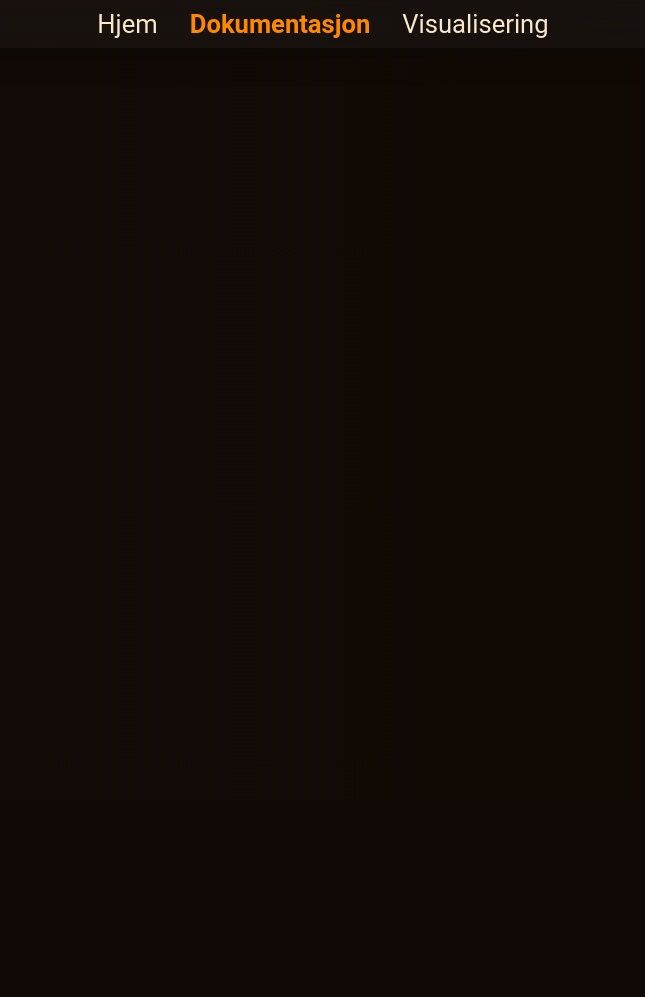
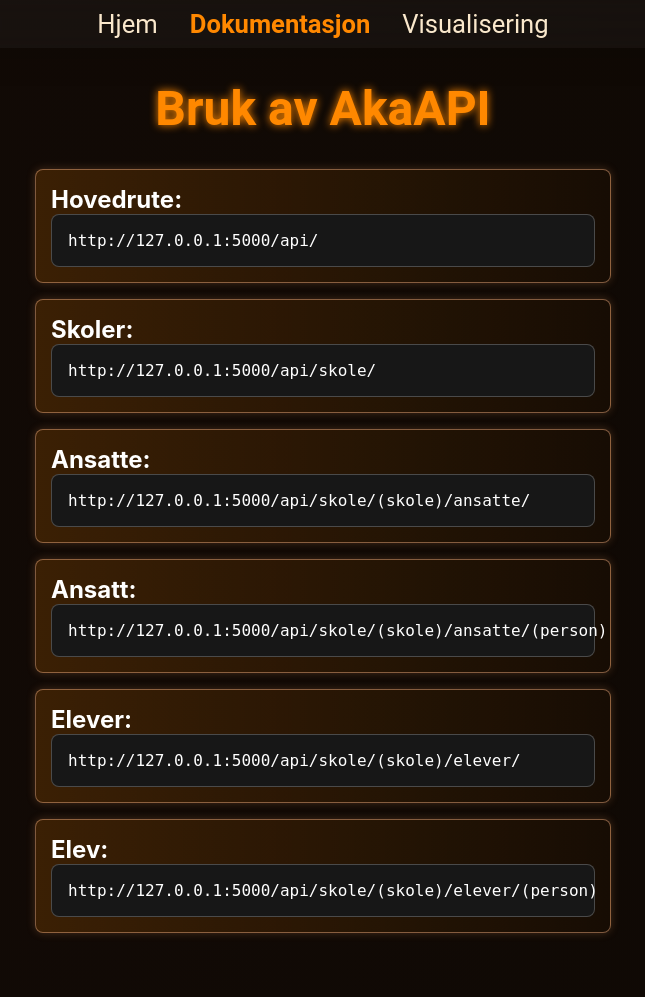
Before and after one commit to Jakobsen123/AkaAPI, a Flask app: page /dokumentasjon in a window 1280 px wide. Shown: the whole page, without its empty margins (317-962 px from the left). Before the commit the page ends 38 px from the top, so only its background shows below. Run offline with Flask 3, Linux system fonts and the light colour scheme; some web fonts are replaced.

Commit message:
HTML og CSS for dokumentasjon side

```diff
--- a/static/style/index.css
+++ b/static/style/index.css
@@ -10,14 +10,14 @@
 * {
   text-decoration: none;
   box-sizing: border-box;
-
 }
 
 ul {
   list-style-type: none;
 }
 
-ul, ol {
+ul,
+ol {
   margin: 0;
   padding: 0;
   list-style: none;
@@ -124,8 +124,8 @@ h1 {
   align-items: center;
   justify-content: flex-start;
 
-  min-height: 100vh;      /* was height: 100vh */
-  padding: 10vh 0 4rem;   /* clears the navbar, leaves room at the bottom */
+  min-height: 100vh;
+  padding: 10vh 0 4rem;
 }
 
 .main_content {
@@ -145,10 +145,7 @@ h1 {
   border-radius: 16px;
   border: solid 1px #dc9e7288;
   box-shadow: 0 0 0.5rem rgba(221, 140, 86, 0.254);
-
 }
-
-
 
 .visual_card {
   width: 100%;
@@ -163,3 +160,59 @@ h1 {
   flex-direction: row;
   justify-content: space-between;
 }
+
+.documentation_main {
+  display: flex;
+  flex-direction: column;
+  align-items: center;
+  padding: 10vh 0 4rem;
+  color: white;
+  font-family: "inter";
+  min-width: 50vw;
+}
+
+.documentation_main h3 {
+  font-size: 3rem;
+  font-family: "roboto";
+  color: #ff8800;
+  text-shadow: 0 0 0.5rem;
+  margin: 0;
+  padding-bottom: 2rem;
+}
+
+.documentation_card_container {
+  width: 45%;
+  display: flex;
+  flex-direction: column;
+  gap: 16px;
+}
+
+.documentation_card {
+  font-size: 1.5rem;
+
+  background-image: linear-gradient(to right, #ff88002d, #ff880008);
+  border-radius: 8px;
+  border: solid 1px #dc9e7288;
+  box-shadow: 0 0 0.5rem rgba(221, 140, 86, 0.254);
+  padding: 15px;
+  width: 100%;
+}
+
+.documentation_card div {
+  font-family: monospace;
+  font-size: 1rem;
+  background-color: rgb(23, 23, 23);
+  padding: 1em;
+  border-radius: 8px;
+  border: 1px solid rgba(255, 255, 255, 0.219);
+  transform: 0.3s;
+}
+
+.documentation_card div:hover {
+  border: 1px solid rgba(237, 177, 103, 0.671);
+  text-decoration: underline;
+}
+
+.documentation_card a {
+  color: white;
+}
--- a/templates/doc.html
+++ b/templates/doc.html
@@ -1,2 +1,33 @@
 {%extends "base.html"%}{%block title%}Dokumentasjon{%endblock%} {%block
-content%} {%endblock%}
+content%}
+<div class="documentation_main">
+  <h3>Bruk av AkaAPI</h3>
+  <div class="documentation_card_container">
+    <div class="documentation_card">
+        <strong>Hovedrute:</strong>
+        <div><a href="/api/">http://127.0.0.1:5000/api/</a></div>
+    </div>
+    <div class="documentation_card">
+        <strong>Skoler:</strong>
+        <div><a href="/api/skole/">http://127.0.0.1:5000/api/skole/</a></div>
+    </div>
+    <div class="documentation_card">
+        <strong>Ansatte:</strong>
+        <div><a href="/api/skole/">http://127.0.0.1:5000/api/skole/(skole)/ansatte/</a></div>
+    </div>
+    <div class="documentation_card">
+        <strong>Ansatt:</strong>
+        <div><a href="/api/skole/">http://127.0.0.1:5000/api/skole/(skole)/ansatte/(person)</a></div>
+    </div>
+    <div class="documentation_card">
+        <strong>Elever:</strong>
+        <div><a href="/api/skole/">http://127.0.0.1:5000/api/skole/(skole)/elever/</a></div>
+    </div>
+    <div class="documentation_card">
+        <strong>Elev:</strong>
+        <div><a href="/api/skole/">http://127.0.0.1:5000/api/skole/(skole)/elever/(person)</a></div>
+    </div>
+  </div>
+</div>
+
+{%endblock%}
```
